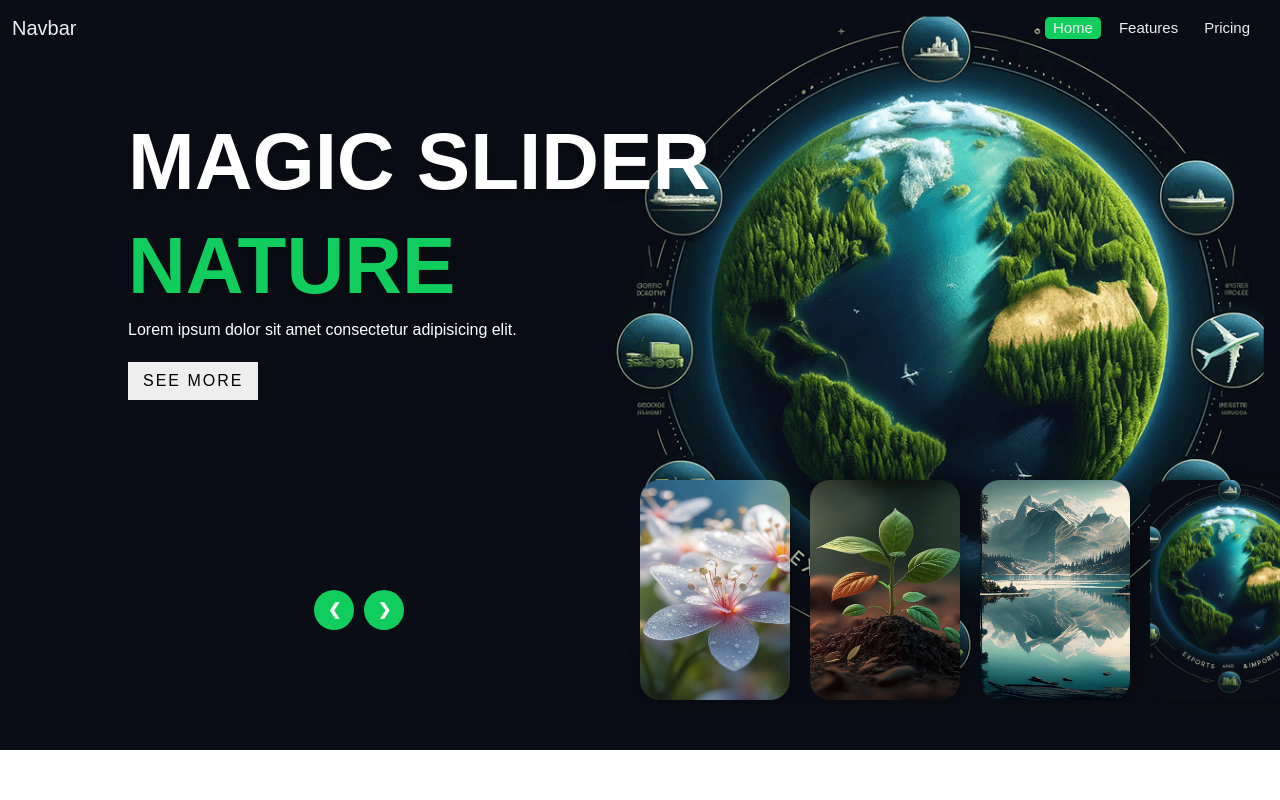
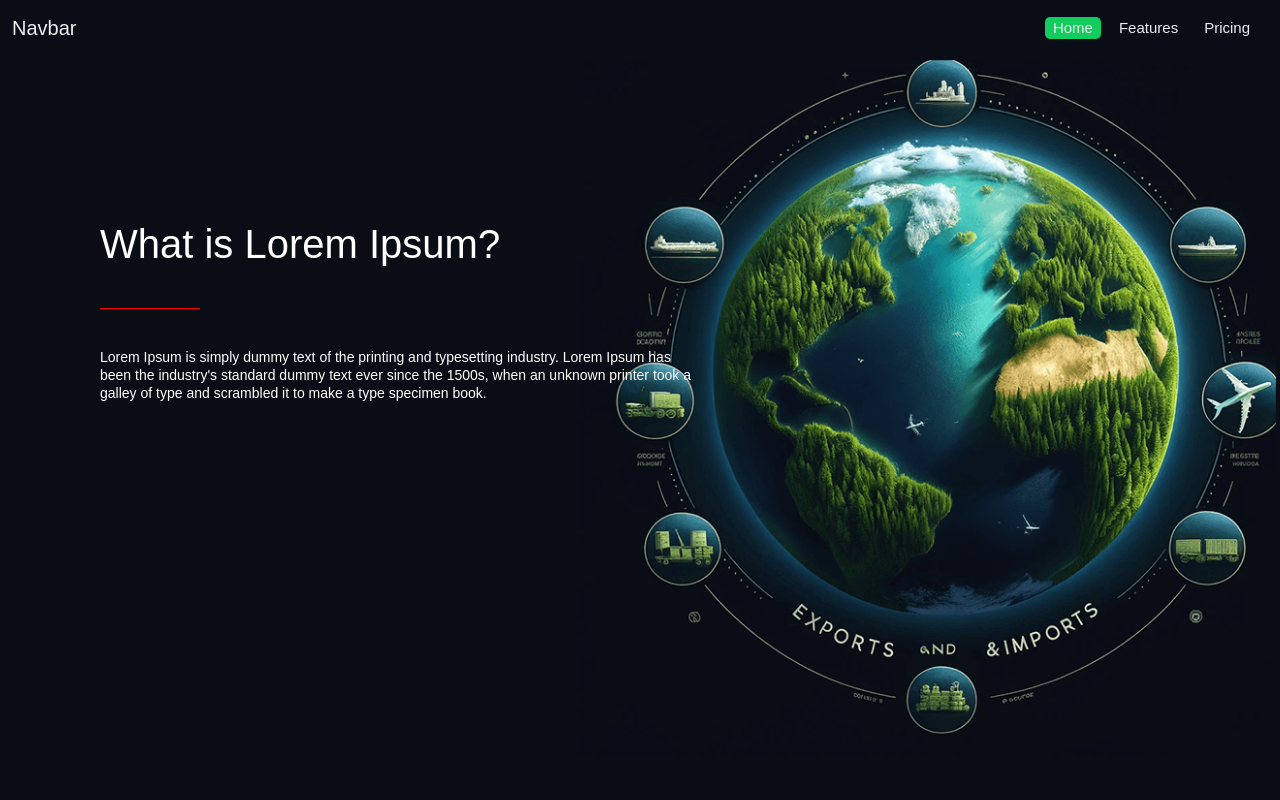
Before and after one commit to MohnishPurella/Dhatri_Imports_Exports, an Angular app: page /home in a window 1280 px wide. Shown: the top 800 px of the page. Built offline with nearby package versions, Linux system fonts and the light colour scheme.

Commit message:
updated the code by removing the image slider previous code

```diff
--- a/src/app/Components/home/content1/content1.component.css
+++ b/src/app/Components/home/content1/content1.component.css
@@ -15,7 +15,7 @@
 }
 
 .content{
-    margin-top: 50px;
+    margin-top: 750px;
     margin-bottom: 50px;
 }
 
--- a/src/app/Components/home/home.component.html
+++ b/src/app/Components/home/home.component.html
@@ -1,4 +1,4 @@
 <app-image-slider></app-image-slider>
-<app-content1></app-content1>
+<!-- <app-content1></app-content1>
 <app-content2></app-content2>
-<app-infinite-logo-slider></app-infinite-logo-slider>
+<app-infinite-logo-slider></app-infinite-logo-slider> -->
--- a/src/app/Components/home/image-slider/image-slider.component.css
+++ b/src/app/Components/home/image-slider/image-slider.component.css
@@ -1,266 +1,253 @@
-.slider{
+.banner1, .banner2, .banner3, .banner4{
+  overflow: hidden;
   height: 100vh;
-  overflow: hidden;
-  position: relative;
-  margin-top: -50px;
+  width: 100%;
+  position: absolute;
+  left: 0;
+  top: 0;
 }
 
-.slider .list .item{
-  width: 100%;
-  height: 100%;
+img{
+  width: 120%;
   position: absolute;
-  inset: 0 0 0 0;
+  left: 50%;
+  top: 50%;
+  transform: translate(-50%, -50%);
+  animation: zoom-out 5s linear infinite;
 }
 
-.slider .list .item img{
-  width: 100%;
-  height: 100%;
-  object-fit: cover;
-}
-
-.slider .list .item .content{
-  position: absolute;
-  top: 20%;
-  width: 1140px;
-  max-width: 80%;
-  left: 50%;
-  transform: translateX(-50%);
-  padding-right: 30%;
-  box-sizing: border-box;
-  color: #fff;
-  text-shadow: 0 5px 10px #0004;
-}
-
-.slider .list .item .content .title,
-.slider .list .item .content .type{
-  font-size: 5em;
-  font-weight: bold;
-  line-height: 1.3em;
-}
-
-.slider .list .item .content .type{
-  color: #14ff72cb;
-}
-
-.slider .list .item .content .description{
-  font-size: 16px;
-}
-
-.slider .list .item .content .button{
-  margin-top: 20px;
-}
-
-.slider .list .item .content .button button{
-  border: none;
-  background-color: #eee;
-  padding: 7px 15px;
-  font-weight: 500;
-  cursor: pointer;
-  letter-spacing: 2px;
-  transition: 0.4s;
-}
-
-.slider .list .item .content .button button:hover{
-  background-color: #14ff72cb;
-  color: #eee;
-}
-
-.thumbnail{
-  display: flex;
-  gap: 20px;
-  position: absolute;
-  bottom: 50px;
-  left: 50%;
-  width: max-content;
-  z-index: 100;
-}
-
-.thumbnail .item{
-  width: 150px;
-  height: 220px;
-  flex-shrink: 0;
-  position: relative;
-}
-
-.thumbnail .item img{
-  width: 100%;
-  height: 100%;
-  object-fit: cover;
-  border-radius: 20px;
-  box-shadow: 5px 0 15px rgba(0, 0, 0, 0.3);
-}
-
-.nextPrevArrows{
-  position: absolute;
-  top: 80%;
-  right: 52%;
-  z-index: 100;
-  width: 300px;
-  max-width: 30%;
-  display: flex;
-  gap: 10px;
-  align-items: center;
-}
-
-.nextPrevArrows button{
-  width: 40px;
-  height: 40px;
-  border-radius: 50%;
-  background-color: #14ff72cb;
-  border: none;
-  color: #fff;
-  font-weight: bold;
-  transition: .5s;
-  cursor: pointer;
-}
-
-.nextPrevArrows button:hover{
-  background-color: #fff;
-  color: #000;
-}
-
-/* Animation Part */
-.slider .list .item:nth-child(1){
-  z-index: 1;
-}
-
-
-/* animation text in first item */
-.slider .list .item:nth-child(1) .content .title,
-.slider .list .item:nth-child(1) .content .type,
-.slider .list .item:nth-child(1) .content .description,
-.slider .list .item:nth-child(1) .content .buttons
-{
-  transform: translateY(50px);
-  filter: blur(20px);
-  opacity: 0;
-  animation: showContent .5s 1s linear 1 forwards;
-}
-@keyframes showContent{
-  to{
-      transform: translateY(0px);
-      filter: blur(0px);
-      opacity: 1;
-  }
-}
-.slider .list .item:nth-child(1) .content .title{
-  animation-delay: 0.4s !important;
-}
-.slider .list .item:nth-child(1) .content .type{
-  animation-delay: 0.6s !important;
-}
-.slider .list .item:nth-child(1) .content .description{
-  animation-delay: 0.8s !important;
-}
-.slider .list .item:nth-child(1) .content .buttons{
-  animation-delay: 1s !important;
-}
-
-
-
-
-/* Animation for next button click */
-.slider.next .list .item:nth-child(1) img{
-  width: 150px;
-  height: 220px;
-  position: absolute;
-  bottom: 50px;
-  left: 50%;
-  border-radius: 30px;
-  animation: showImage .5s linear 1 forwards;
-}
-
-@keyframes showImage{
-  to{
-      bottom: 0;
-      left: 0;
+@keyframes zoom-out {
+  100%{
       width: 100%;
-      height: 100%;
-      border-radius: 0;
   }
 }
 
-.slider.next .thumbnail .item:nth-last-child(1){
-  overflow: hidden;
-  animation: showThumbnail .5s linear 1 forwards;
-}
-.slider.prev .list .item img{
-  z-index: 100;
+.text-box{
+  width: 600px;
+  position: absolute;
+  top: 200px;
+  left: 100px;
+  color: #fff;
+  animation: textup 20s linear infinite;
+  transform: translateY(100px);
 }
 
+@keyframes textup {
+  10%{
+      transform: translateY(0px);
+  }
 
-@keyframes showThumbnail{
-  from{
-      width: 0;
-      opacity: 0;
+  100%{
+      transform: translateY(0px);
   }
 }
 
-
-.slider.next .thumbnail{
-  animation: effectNext .5s linear 1 forwards;
+.text-box h1{
+  margin-bottom: 40px;
 }
 
-@keyframes effectNext{
-  from{
-      transform: translateX(150px);
+.text-box p{
+  font-size: 14px;
+  line-height: 18px;
+  margin-top: 80px;
+}
+
+.text-box span{
+  background-color: red;
+  height: 1px;
+  width: 100px;
+  position: absolute;
+  left: 0;
+}
+
+.banner1{
+  animation: slide1 20s linear infinite;
+}
+
+.banner2{
+  animation: slide2 20s linear infinite;
+}
+
+.banner3{
+  animation: slide3 20s linear infinite;
+}
+
+.banner4{
+  animation: slide4 20s linear infinite;
+}
+
+@keyframes slide1 {
+  0%{
+      visibility: visible;
+  }
+
+  25%{
+      visibility: hidden;
+  }
+
+  50%{
+      visibility: hidden;
+  }
+
+  75%{
+      visibility: hidden;
+  }
+
+  100%{
+      visibility: visible;
   }
 }
 
+@keyframes slide2 {
+  0%{
+      visibility: hidden;
+  }
 
+  25%{
+      visibility: hidden;
+  }
 
-/* Animation for prev button click */
-.slider.prev .list .item:nth-child(2){
-  z-index: 2;
-}
+  50%{
+      visibility: visible;
+  }
 
-.slider.prev .list .item:nth-child(2) img{
-  animation: outFrame 0.5s linear 1 forwards;
-  position: absolute;
-  bottom: 0;
-  left: 0;
-}
-@keyframes outFrame{
-  to{
-      width: 150px;
-      height: 220px;
-      bottom: 50px;
-      left: 50%;
-      border-radius: 20px;
+  75%{
+      visibility: hidden;
+  }
+
+  100%{
+      visibility: hidden;
   }
 }
 
-.slider.prev .thumbnail .item:nth-child(1){
-  overflow: hidden;
-  opacity: 0;
-  animation: showThumbnail .5s linear 1 forwards;
-}
-.slider.next .nextPrevArrows button,
-.slider.prev .nextPrevArrows button{
-  pointer-events: none;
+@keyframes slide3 {
+  0%{
+      visibility: hidden;
+  }
+
+  25%{
+      visibility: hidden;
+  }
+
+  50%{
+      visibility: hidden;
+  }
+
+  75%{
+      visibility: visible;
+  }
+
+  100%{
+      visibility: hidden;
+  }
 }
 
+@keyframes slide4 {
+  0%{
+      visibility: hidden;
+  }
 
-.slider.prev .list .item:nth-child(2) .content .title,
-.slider.prev .list .item:nth-child(2) .content .type,
-.slider.prev .list .item:nth-child(2) .content .description,
-.slider.prev .list .item:nth-child(2) .content .buttons
-{
-  animation: contentOut 1.5s linear 1 forwards!important;
+  25%{
+      visibility: hidden;
+  }
+
+  50%{
+      visibility: hidden;
+  }
+
+  75%{
+      visibility: hidden;
+  }
+
+  100%{
+      visibility: visible;
+  }
 }
 
-@keyframes contentOut{
-  to{
-      transform: translateY(-150px);
-      filter: blur(20px);
-      opacity: 0;
+.text-box1{
+  animation-delay: 0s;
+}
+
+.text-box2{
+  animation-delay: 5s;
+}
+
+.text-box3{
+  animation-delay: 10s;
+}
+
+.text-box4{
+  animation-delay: 15s;
+}
+
+/* Media Queries for responsiveness */
+
+@media (max-width: 768px) {
+  img{
+      top:35%
   }
 }
-@media screen and (max-width: 678px) {
-  .slider .list .item .content{
-      padding-right: 0;
+
+@media (max-width: 480px) {
+
+  img{
+      top:20%
   }
-  .slider .list .item .content .title{
-      font-size: 50px;
+
+  .text-box{
+      width: 240px;
+      top: 80px;
+      left: 40px;
+  }
+
+  .text-box h1{
+      font-size: 16px;
+      margin-bottom: 16px;
+  }
+
+  .text-box p{
+      font-size: 8px;
+      line-height: 13px;
+      margin-top: 30px;
+  }
+
+  .text-box span{
+      background-color: red;
+      height: 1px;
+      width: 100px;
+      position: absolute;
+      left: 0;
   }
 }
+
+@media (max-width: 320px) {
+
+  img{
+      top:15%
+  }
+
+  .text-box{
+      width: 180px;
+      top: 60px;
+      left: 30px;
+  }
+
+  .text-box h1{
+      font-size: 14px;
+      margin-bottom: 12px;
+  }
+
+  .text-box p{
+      font-size: 7px;
+      line-height: 9px;
+      margin-top: 20px;
+  }
+
+  .text-box span{
+      background-color: red;
+      height: 1px;
+      width: 100px;
+      position: absolute;
+      left: 0;
+  }
+}
--- a/src/app/Components/home/image-slider/image-slider.component.html
+++ b/src/app/Components/home/image-slider/image-slider.component.html
@@ -1,85 +1,32 @@
-<div class="slider">
-    <div class="list">
-
-        <div class="item">
+<div class="banner1">
     <img src="assets/Images/Home Page Slider/bgImage.png" alt="">
-
-            <div class="content">
-                <div class="title">MAGIC SLIDER</div>
-                <div class="type">NATURE</div>
-                <div class="description">
-                    Lorem ipsum dolor sit amet consectetur adipisicing elit.
-                </div>
-                <div class="button">
-                    <button>SEE MORE</button>
+    <div class="text-box text-box1">
+        <h1>What is Lorem Ipsum?</h1>
+        <span></span>
+        <p>Lorem Ipsum is simply dummy text of the printing and typesetting industry. Lorem Ipsum has been the industry's standard dummy text ever since the 1500s, when an unknown printer took a galley of type and scrambled it to make a type specimen book.</p>
     </div>
 </div>
-        </div>
-
-        <div class="item">
+<div class="banner2">
     <img src="assets/Images/Home Page Slider/img1.jpg" alt="">
-
-            <div class="content">
-                <div class="title">MAGIC SLIDER</div>
-                <div class="type">FLOWER</div>
-                <div class="description">
-                    Lorem ipsum dolor sit amet consectetur adipisicing elit.
-                </div>
-                <div class="button">
-                    <button>SEE MORE</button>
+    <div class="text-box text-box2">
+        <h1>What is Lorem Ipsum?</h1>
+        <span></span>
+        <p>Lorem Ipsum is simply dummy text of the printing and typesetting industry. Lorem Ipsum has been the industry's standard dummy text ever since the 1500s, when an unknown printer took a galley of type and scrambled it to make a type specimen book.</p>
     </div>
 </div>
-        </div>
-
-        <div class="item">
+<div class="banner3">
     <img src="assets/Images/Home Page Slider/img4.jpg" alt="">
-
-            <div class="content">
-                <div class="title">MAGIC SLIDER</div>
-                <div class="type">PLANT</div>
-                <div class="description">
-                    Lorem ipsum dolor sit amet consectetur adipisicing elit.
-                </div>
-                <div class="button">
-                    <button>SEE MORE</button>
+    <div class="text-box text-box3">
+        <h1>What is Lorem Ipsum?</h1>
+        <span></span>
+        <p>Lorem Ipsum is simply dummy text of the printing and typesetting industry. Lorem Ipsum has been the industry's standard dummy text ever since the 1500s, when an unknown printer took a galley of type and scrambled it to make a type specimen book.</p>
     </div>
 </div>
-        </div>
-
-        <div class="item">
+<div class="banner4">
     <img src="assets/Images/Home Page Slider/img3.jpg" alt="">
-
-            <div class="content">
-                <div class="title">MAGIC SLIDER</div>
-                <div class="type">NATURE</div>
-                <div class="description">
-                    Lorem ipsum dolor sit amet consectetur adipisicing elit.
-                </div>
-                <div class="button">
-                    <button>SEE MORE</button>
+    <div class="text-box text-box4">
+        <h1>What is Lorem Ipsum?</h1>
+        <span></span>
+        <p>Lorem Ipsum is simply dummy text of the printing and typesetting industry. Lorem Ipsum has been the industry's standard dummy text ever since the 1500s, when an unknown printer took a galley of type and scrambled it to make a type specimen book.</p>
     </div>
 </div>
-        </div>
-
-    </div>
-
-    <div class="thumbnail">
-        <div class="item">
-            <img src="assets/Images/Home Page Slider/img1.jpg" alt="">
-        </div>
-        <div class="item">
-            <img src="assets/Images/Home Page Slider/img4.jpg" alt="">
-        </div>
-        <div class="item">
-            <img src="assets/Images/Home Page Slider/img3.jpg" alt="">
-        </div>
-        <div class="item">
-            <img src="assets/Images/Home Page Slider/earthBgImage.png" alt="">
-        </div>
-    </div>
-
-    <div class="nextPrevArrows">
-      <button class="prev" (click)="moveSlider('prev')">&#10094;</button>
-      <button class="next" (click)="moveSlider('next')">&#10095;</button>
-    </div>
-  </div>
--- a/src/app/Components/home/image-slider/image-slider.component.ts
+++ b/src/app/Components/home/image-slider/image-slider.component.ts
@@ -9,63 +9,6 @@ import { Component, ElementRef, QueryList, ViewChildren } from '@angular/core';
   styleUrl: './image-slider.component.css'
 })
 export class ImageSliderComponent {
-  images = [
-    { src: 'assets/Images/Home Page Slider/img1.jpg', alt: 'Image 1' },
-    { src: 'assets/Images/Home Page Slider/img2.jpg', alt: 'Image 2' },
-    { src: 'assets/Images/Home Page Slider/img3.jpg', alt: 'Image 3' },
-    { src: 'assets/Images/Home Page Slider/img4.jpg', alt: 'Image 4' }
-  ];
-  currentSlideIndex = 0;
 
-  slider: HTMLElement | null = null;
-  sliderList: HTMLElement | null = null;
-
-  thumbnail: HTMLElement | null = null;
-  thumbnailItems: NodeListOf<HTMLElement> | null = null;
-
-  constructor() {}
-
-  ngOnInit(): void {
-
-  }
-
-  ngAfterViewChecked(){
-    this.slider = document.querySelector<HTMLElement>('.slider');
-    this.sliderList = (this.slider)?this.slider.querySelector<HTMLElement>('.list') : null;
-    this.thumbnail = document.querySelector<HTMLElement>('.thumbnail');
-    this.thumbnailItems = (this.thumbnail)?this.thumbnail.querySelectorAll<HTMLElement>('.item') : null;
-
-  }
-
-  moveSlider(direction:string){
-    let sliderItems = (this.sliderList)?this.sliderList.querySelectorAll('.item') : null;
-    let thumbnailItems = document.querySelectorAll('.thumbnail .item');
-
-    if(sliderItems && sliderItems[0] && this.sliderList && this.thumbnail && this.slider){
-      if(direction === 'next'){
-        this.sliderList.appendChild(sliderItems[0])
-        this.thumbnail.appendChild(thumbnailItems[0])
-        this.slider.classList.add('next')
-      } else {
-          this.sliderList.prepend(sliderItems[sliderItems.length - 1])
-          this.thumbnail.prepend(thumbnailItems[thumbnailItems.length - 1])
-          this.slider.classList.add('prev')
-      }
-    }
-
-    this.setupEventListeners(direction);
-  }
-
-  setupEventListeners(direction:string) {
-    if(this.slider){
-      this.slider.addEventListener('animationend', (event) => {
-        if (direction === 'next' && this.slider) {
-          this.slider.classList.remove('next');
-        } else if(this.slider){
-            this.slider.classList.remove('prev');
-        }
-      }, { once: true });
-    }
-  }
 
 }
```
Lines whose indentation alone changed are shown as unchanged.
